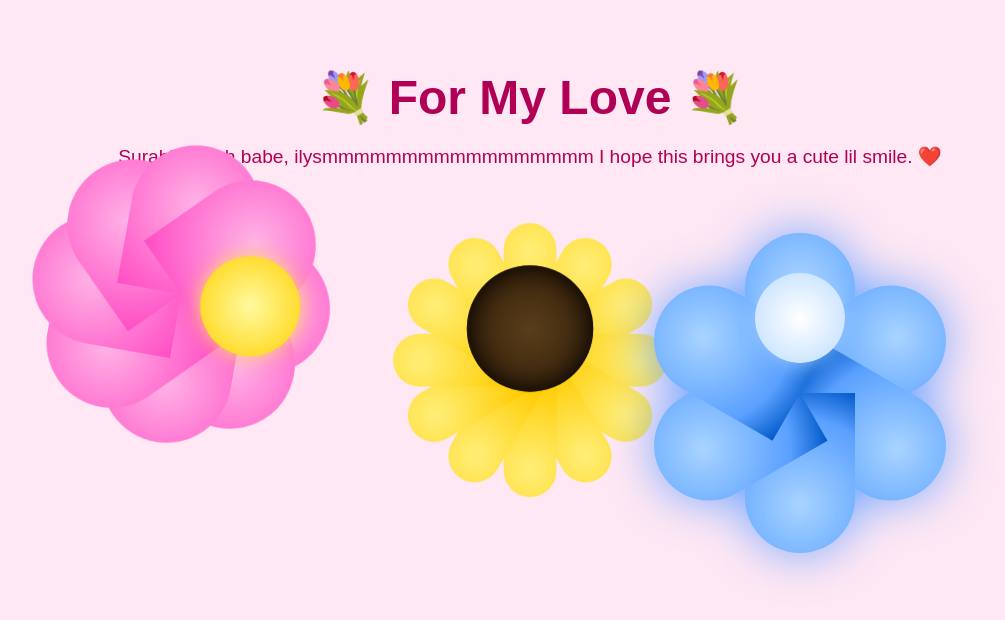
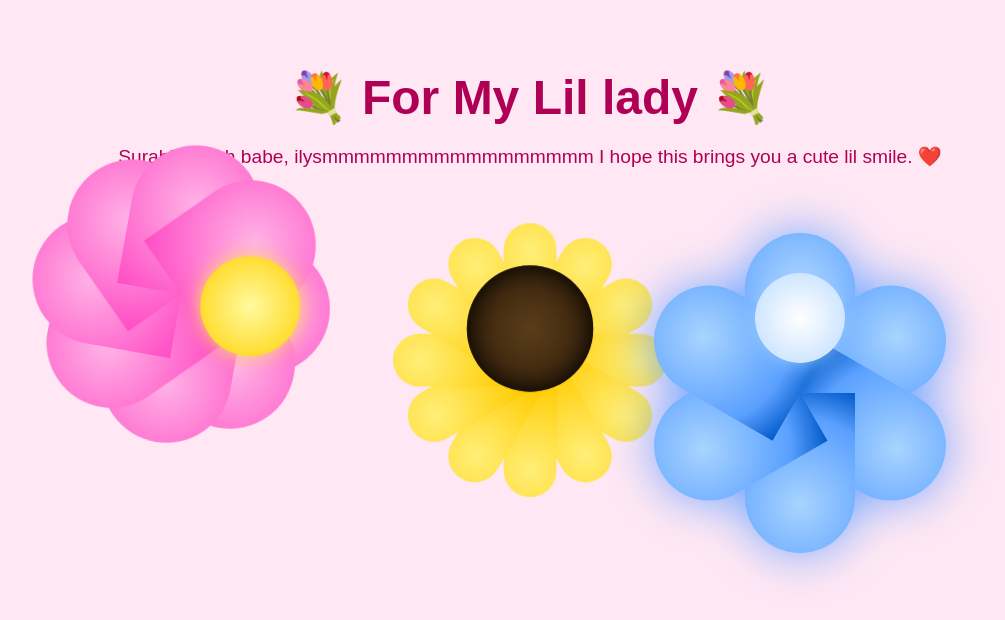
Before and after one commit to kawasakispede/flowers, a plain HTML site: page index.html in a window 1280 px wide. Shown: the whole page, without its empty margins (110-1115 px from the left). Drawn offline with Linux system fonts and the light colour scheme.

Commit message:
Update index.html

```diff
--- a/index.html
+++ b/index.html
@@ -171,7 +171,7 @@
 
 <body>
 
-<h1>💐 For My Love 💐</h1>
+<h1>💐 For My Lil lady 💐</h1>
 <p>
     Surabiii!!!
     ahh babe, ilysmmmmmmmmmmmmmmmmm
```
